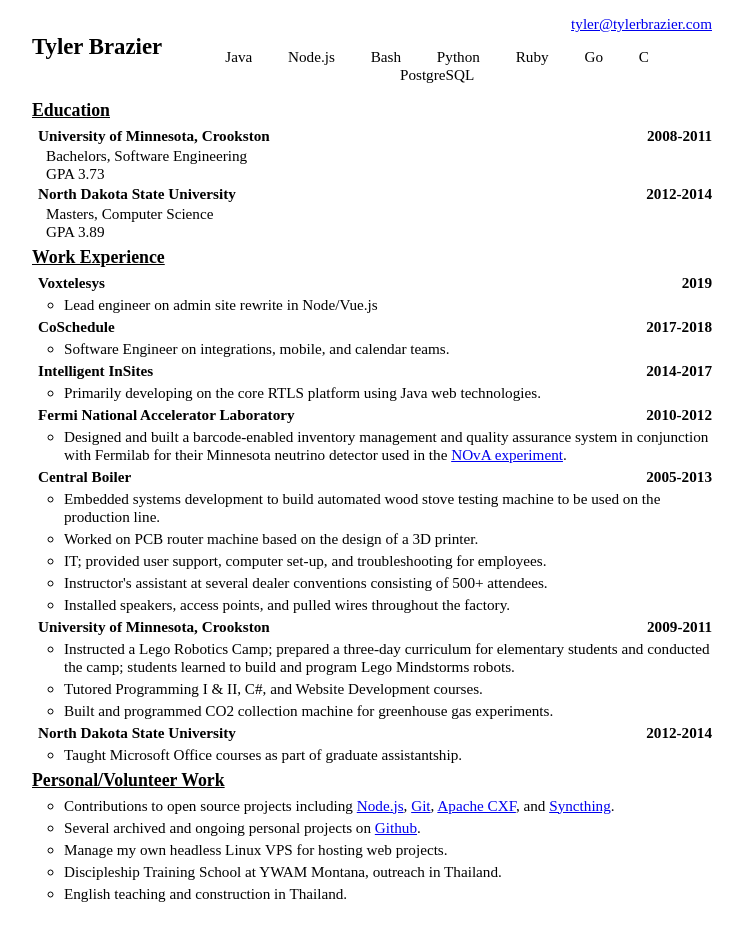
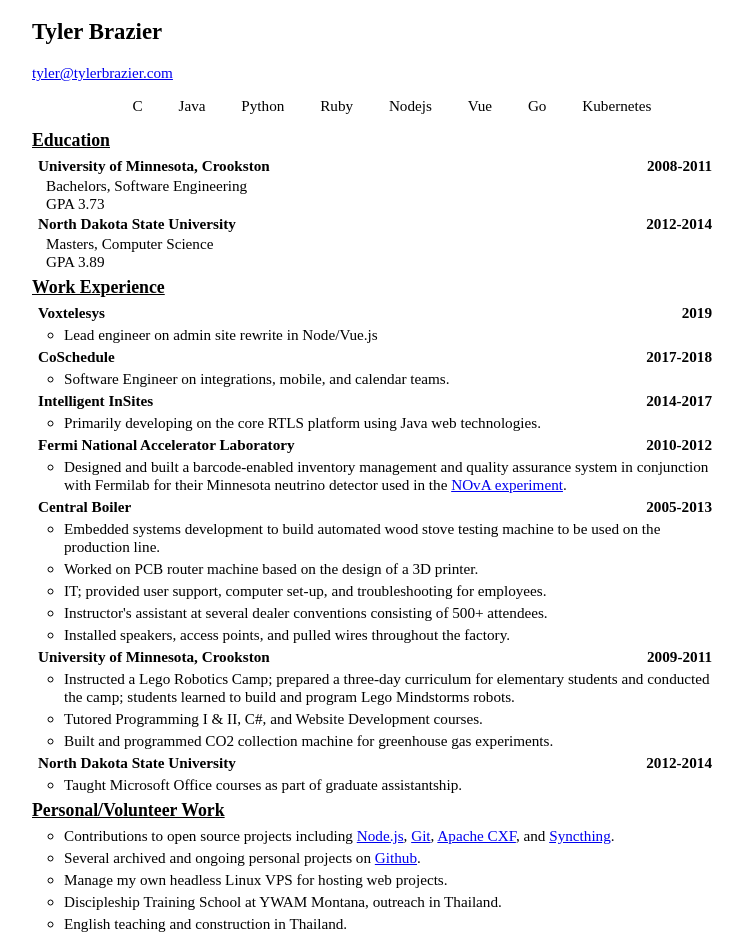
Before and after one commit to tylerbrazier/resume, a plain HTML site: page index.html in a window 1280 px wide. Shown: the whole page, without its empty margins (268-1011 px from the left). Before the commit the page ends 907 px from the top, so only its background shows below. Drawn offline with Linux system fonts and the light colour scheme.

Commit message:
Update known languages and fix styling there

```diff
--- a/index.html
+++ b/index.html
@@ -14,14 +14,14 @@
         </div>
 
         <ul id="languages">
+            <li>C</li>
             <li>Java</li>
-            <li>Node.js</li>
-            <li>Bash</li>
             <li>Python</li>
             <li>Ruby</li>
+            <li>Nodejs</li>
+            <li>Vue</li>
             <li>Go</li>
-            <li>C</li>
-            <li>PostgreSQL</li>
+            <li>Kubernetes</li>
         </ul>
 
 
--- a/styles.css
+++ b/styles.css
@@ -3,15 +3,7 @@
     margin: auto; /* center on page */
     font-size: .95em; /* just big enough to fit it all on one page */
 }
-#top {
-    text-align: right;
-}
-#me {
-    float: left;
-}
 #languages {
-    padding-left: 0px;
-    list-style-type: none;
     text-align: center;
 }
 #languages li {
```
